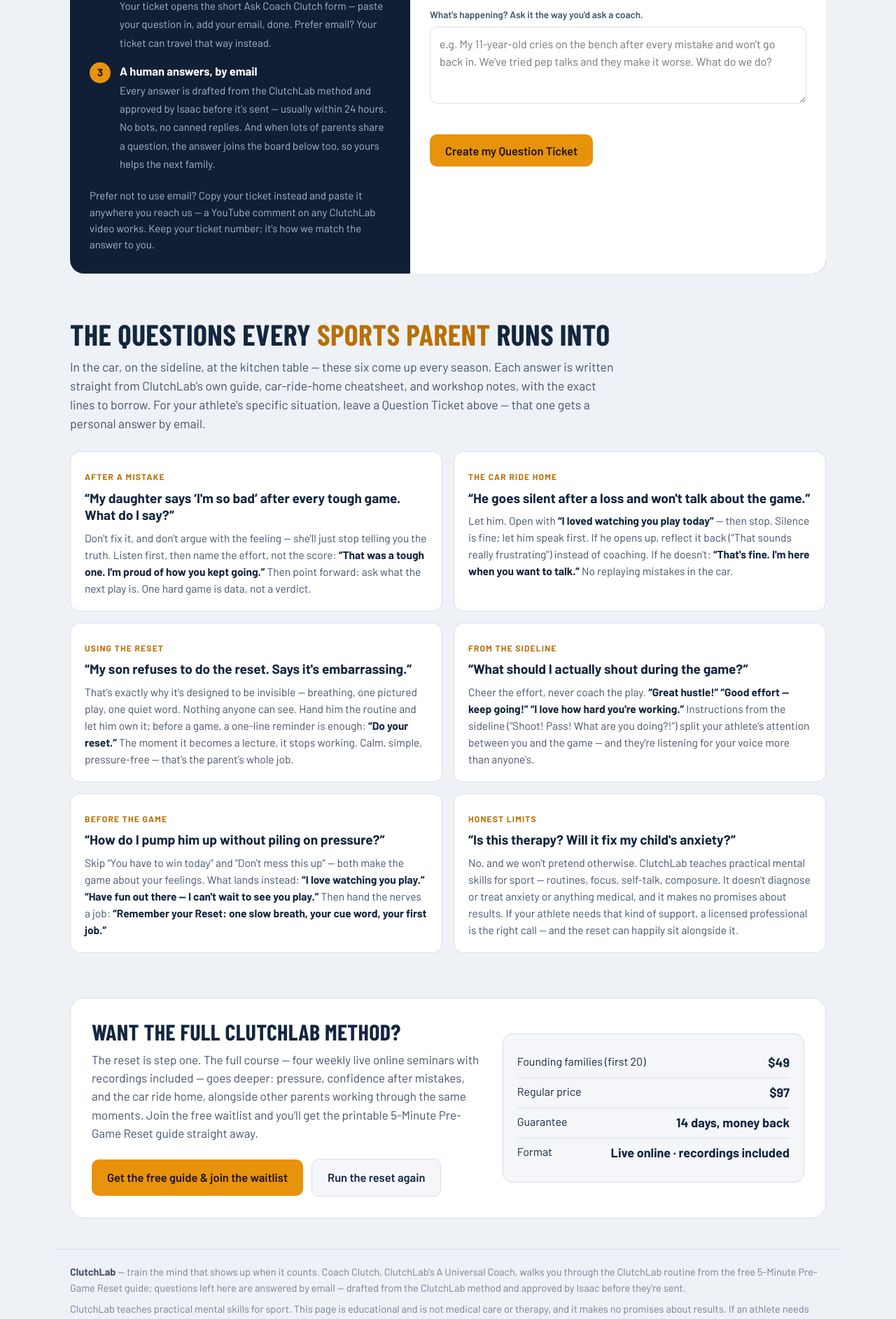
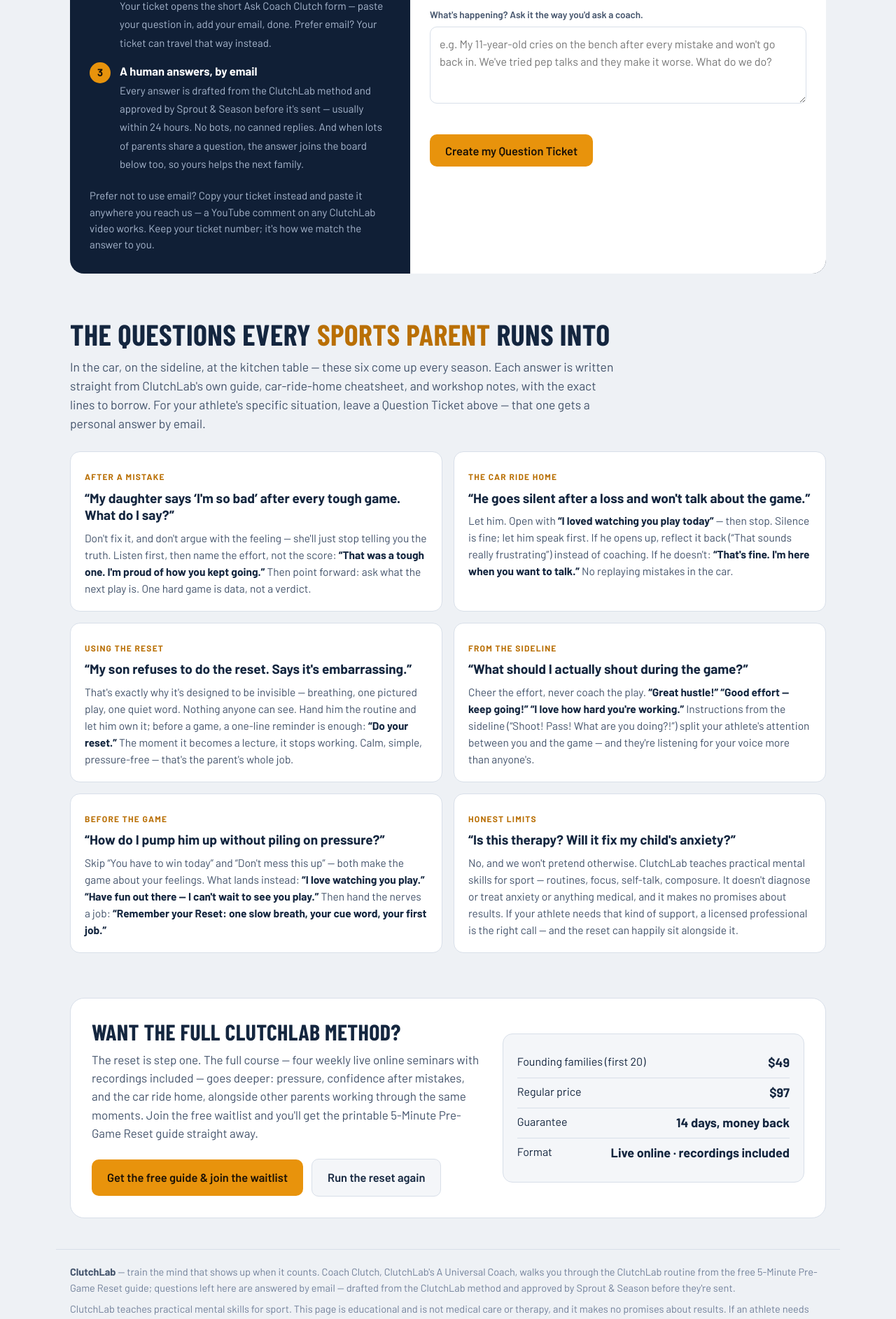
Before and after one commit to clutchlab-coach/clutchlab-coach.github.io, a plain HTML site: page coach.html in a window 1280 px wide. Shown: the part 2631-4516 px from the top of the page at 70% size. Drawn offline with nearby package versions, Linux system fonts and the light colour scheme.

Commit message:
Use Sprout & Season name on coach page

```diff
--- a/coach.html
+++ b/coach.html
@@ -742,7 +742,7 @@
             <ol class="how-steps">
               <li><span class="hn">1</span><div><strong>Write your question</strong><span>Use the form — the more specific, the better the answer. Age, sport, and exactly what happens.</span></div></li>
               <li><span class="hn">2</span><div><strong>Send it in one tap</strong><span>Your ticket opens the short Ask Coach Clutch form — paste your question in, add your email, done. Prefer email? Your ticket can travel that way instead.</span></div></li>
-              <li><span class="hn">3</span><div><strong>A human answers, by email</strong><span>Every answer is drafted from the ClutchLab method and approved by Isaac before it's sent — usually within 24 hours. No bots, no canned replies. And when lots of parents share a question, the answer joins the board below too, so yours helps the next family.</span></div></li>
+              <li><span class="hn">3</span><div><strong>A human answers, by email</strong><span>Every answer is drafted from the ClutchLab method and approved by Sprout & Season before it's sent — usually within 24 hours. No bots, no canned replies. And when lots of parents share a question, the answer joins the board below too, so yours helps the next family.</span></div></li>
             </ol>
             <p style="margin-top:22px; font-size:15px; color:#a9b8cf;">Prefer not to use email? Copy your ticket instead and paste it anywhere you reach us — a YouTube comment on any ClutchLab video works. Keep your ticket number; it's how we match the answer to you.</p>
           </div>
@@ -851,7 +851,7 @@
 
     <footer>
       <div class="wrap f-inner">
-        <p><strong>ClutchLab</strong> — train the mind that shows up when it counts. Coach Clutch, ClutchLab's A Universal Coach, walks you through the ClutchLab routine from the free 5-Minute Pre-Game Reset guide; questions left here are answered by email — drafted from the ClutchLab method and approved by Isaac before they're sent.</p>
+        <p><strong>ClutchLab</strong> — train the mind that shows up when it counts. Coach Clutch, ClutchLab's A Universal Coach, walks you through the ClutchLab routine from the free 5-Minute Pre-Game Reset guide; questions left here are answered by email — drafted from the ClutchLab method and approved by Sprout & Season before they're sent.</p>
         <p>ClutchLab teaches practical mental skills for sport. This page is educational and is not medical care or therapy, and it makes no promises about results. If an athlete needs clinical support, please see a licensed professional.</p>
       </div>
     </footer>
```
